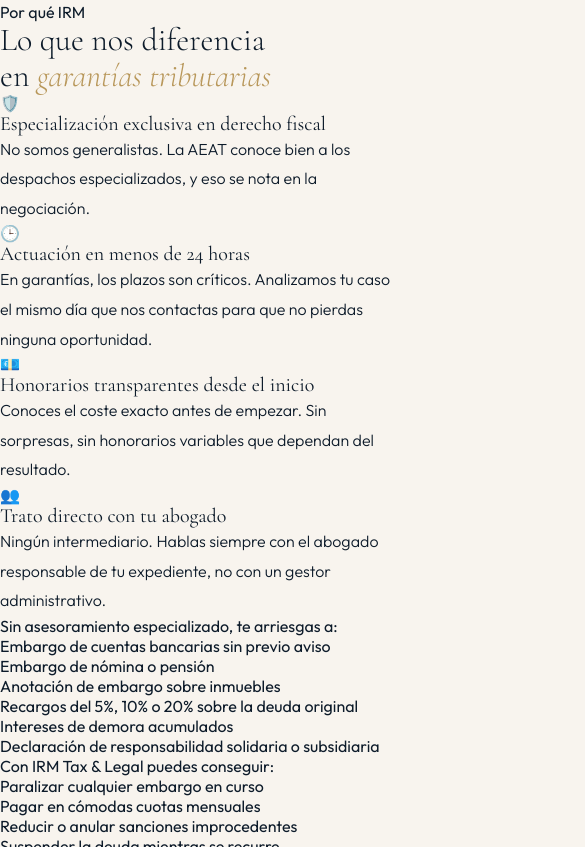
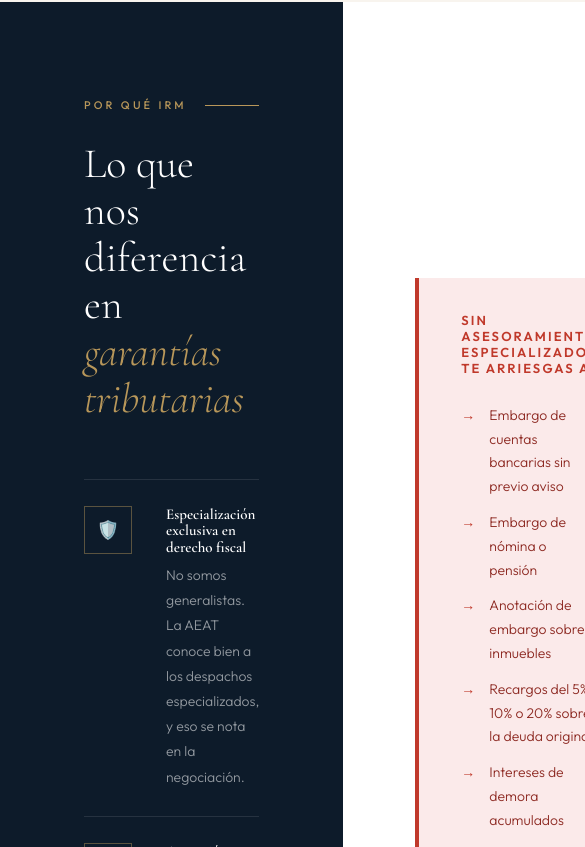
Before and after one commit to Ivanrm01/IRM-Abogados, a Next.js app: page /garantias-deuda-aeat in a window 390 px wide. Shown: the part 6357-7204 px from the top of the page, 585 px wide, since content can reach past the window. Built offline with nearby package versions, Linux system fonts and the light colour scheme.

Commit message:
Update garantias.module.css

```diff
--- a/app/garantias-deuda-aeat/garantias.module.css
+++ b/app/garantias-deuda-aeat/garantias.module.css
@@ -73,19 +73,169 @@
 .pasoTitle { font-size: 13px; font-weight: 500; color: var(--text); margin-bottom: 6px; line-height: 1.3; }
 .pasoDesc { font-size: 11px; font-weight: 300; color: var(--mid); line-height: 1.7; }
 
-.comparativaSection { background: var(--white); padding: 80px 60px; }
-.comparativaInner { margin-bottom: 40px; }
-.comparativaGrid { display: grid; grid-template-columns: 1fr 1fr; gap: 20px; }
-.boxRed { background: var(--red-pale); border-left: 3px solid var(--red); padding: 28px; }
-.boxRedTitle { font-size: 13px; font-weight: 500; color: var(--red); letter-spacing: .06em; text-transform: uppercase; margin-bottom: 16px; }
-.boxList { list-style: none; }
-.boxList li { display: flex; gap: 10px; font-size: 13px; font-weight: 300; color: #922B21; padding: 6px 0; border-bottom: 1px solid rgba(192,57,43,.1); }
-.boxList li::before { content: '→'; color: var(--red); flex-shrink: 0; }
-.boxGreen { background: var(--green-pale); border-left: 3px solid var(--green); padding: 28px; }
-.boxGreenTitle { font-size: 13px; font-weight: 500; color: var(--green); letter-spacing: .06em; text-transform: uppercase; margin-bottom: 16px; }
-.boxList2 { list-style: none; }
-.boxList2 li { display: flex; gap: 10px; font-size: 13px; font-weight: 300; color: var(--green); padding: 6px 0; border-bottom: 1px solid rgba(26,107,74,.1); }
-.boxList2 li::before { content: '✓'; color: var(--green); flex-shrink: 0; }
+.diferenciaSection {
+  display: grid;
+  grid-template-columns: 1.05fr 1fr;
+  min-height: 720px;
+}
+
+.diferenciaLeft {
+  background: var(--navy);
+  padding: 96px 84px;
+}
+
+.diferenciaEyebrow {
+  font-size: 11px;
+  font-weight: 500;
+  letter-spacing: .28em;
+  text-transform: uppercase;
+  color: var(--gold);
+  display: flex;
+  align-items: center;
+  gap: 18px;
+  margin-bottom: 28px;
+}
+
+.diferenciaEyebrow::after {
+  content: '';
+  width: 54px;
+  height: 1px;
+  background: var(--gold);
+}
+
+.diferenciaTitle {
+  font-family: 'Cormorant Garamond', serif;
+  font-size: clamp(42px, 4.5vw, 64px);
+  font-weight: 300;
+  line-height: 1.12;
+  color: var(--white);
+  margin-bottom: 56px;
+}
+
+.diferenciaTitle em {
+  font-style: italic;
+  color: var(--gold);
+}
+
+.diferenciaList {
+  display: flex;
+  flex-direction: column;
+}
+
+.diferenciaItem {
+  display: grid;
+  grid-template-columns: 56px 1fr;
+  gap: 26px;
+  padding: 26px 0;
+  border-bottom: 1px solid rgba(255,255,255,.1);
+}
+
+.diferenciaItem:first-child {
+  border-top: 1px solid rgba(255,255,255,.1);
+}
+
+.diferenciaIcon {
+  width: 48px;
+  height: 48px;
+  border: 1px solid rgba(184,151,90,.45);
+  display: flex;
+  align-items: center;
+  justify-content: center;
+  color: var(--gold);
+  font-size: 18px;
+}
+
+.diferenciaItem h3 {
+  font-size: 15px;
+  font-weight: 600;
+  color: var(--white);
+  margin-bottom: 8px;
+}
+
+.diferenciaItem p {
+  font-size: 14px;
+  font-weight: 300;
+  line-height: 1.8;
+  color: rgba(255,255,255,.55);
+}
+
+.diferenciaRight {
+  background: var(--white);
+  padding: 124px 72px;
+  display: flex;
+  flex-direction: column;
+  justify-content: center;
+  gap: 42px;
+}
+
+.riesgoBox {
+  background: #FBEAEA;
+  border-left: 4px solid var(--red);
+  padding: 34px 42px;
+}
+
+.riesgoTitle {
+  font-size: 13px;
+  font-weight: 600;
+  letter-spacing: .16em;
+  text-transform: uppercase;
+  color: var(--red);
+  margin-bottom: 22px;
+}
+
+.riesgoBox ul,
+.logroBox ul {
+  list-style: none;
+  padding: 0;
+  margin: 0;
+}
+
+.riesgoBox li {
+  display: flex;
+  gap: 14px;
+  font-size: 14px;
+  font-weight: 300;
+  color: #8E2B24;
+  line-height: 1.7;
+  padding: 6px 0;
+}
+
+.riesgoBox li::before {
+  content: '→';
+  color: var(--red);
+  flex-shrink: 0;
+}
+
+.logroBox {
+  background: #EAF6EF;
+  border-left: 4px solid var(--green);
+  padding: 34px 42px;
+}
+
+.logroTitle {
+  font-size: 13px;
+  font-weight: 600;
+  letter-spacing: .16em;
+  text-transform: uppercase;
+  color: var(--green);
+  margin-bottom: 22px;
+}
+
+.logroBox li {
+  display: flex;
+  gap: 14px;
+  font-size: 14px;
+  font-weight: 300;
+  color: var(--green);
+  line-height: 1.7;
+  padding: 6px 0;
+}
+
+.logroBox li::before {
+  content: '✓';
+  color: var(--green);
+  flex-shrink: 0;
+}
 
 .faqSection { background: var(--cream); padding: 80px 60px; }
 .faqGrid { display: grid; grid-template-columns: 1fr 1fr; gap: 2px; margin-top: 48px; }
```
